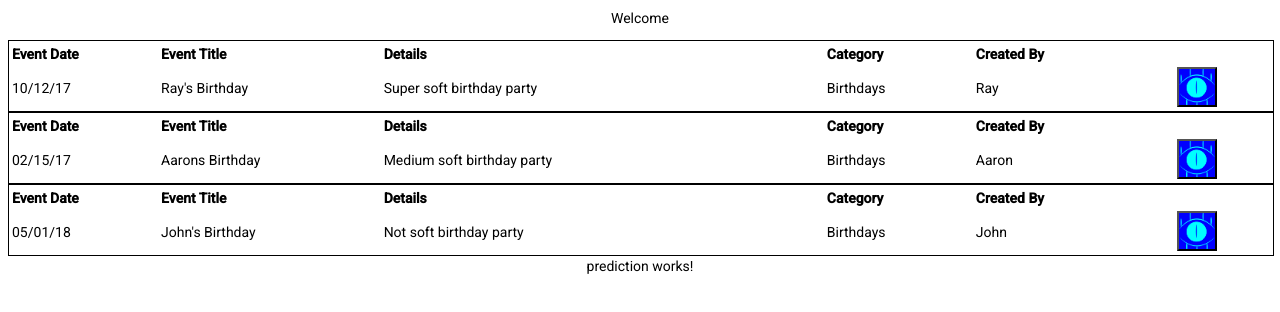
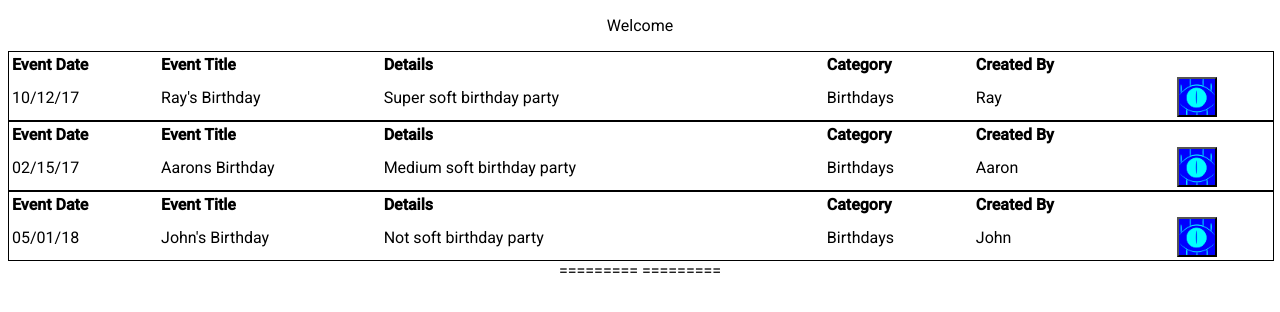
Before and after one commit to deibele1/First-Java-Project, an Angular app in the folder frontEnd/StreetCred/: page / in a window 1280 px wide. Both pictures are taken after a click on the button "Log In". Shown: the top 312 px of the page. Built offline with nearby package versions, Linux system fonts and the light colour scheme.

Commit message:
fixed maybe

```diff
--- a/frontEnd/StreetCred/angular.json
+++ b/frontEnd/StreetCred/angular.json
@@ -24,19 +24,16 @@
                             "src/assets"
                         ],
                         "styles": [
-              "./node_modules/@angular/material/prebuilt-themes/indigo-pink.css",
                             "src/styles.css"
                         ],
                         "scripts": []
                     },
                     "configurations": {
                         "production": {
-              "fileReplacements": [
-                {
+                            "fileReplacements": [{
                                 "replace": "src/environments/environment.ts",
                                 "with": "src/environments/environment.prod.ts"
-                }
-              ],
+                            }],
                             "optimization": true,
                             "outputHashing": "all",
                             "sourceMap": false,
@@ -45,8 +42,7 @@
                             "extractLicenses": true,
                             "vendorChunk": false,
                             "buildOptimizer": true,
-              "budgets": [
-                {
+                            "budgets": [{
                                     "type": "initial",
                                     "maximumWarning": "2mb",
                                     "maximumError": "5mb"
--- a/frontEnd/StreetCred/src/app/home/home.component.ts
+++ b/frontEnd/StreetCred/src/app/home/home.component.ts
@@ -1,6 +1,7 @@
-import { Component, OnInit } from '@angular/core';
+import { Component, OnInit, ViewChild } from '@angular/core';
 import { EventModel } from '../Models/EventModel'
 import { AppServices } from '../Services/app-services.service';
+import { PredictionComponent } from '../prediction/prediction.component';
 
 @Component({
   selector: 'app-home',
@@ -8,6 +9,7 @@ import { AppServices } from '../Services/app-services.service';
   styleUrls: ['./home.component.css']
 })
 export class HomeComponent implements OnInit {
+  @ViewChild(PredictionComponent) predComp!: PredictionComponent;
 
   static username: string;
   static showPres: boolean = false;
@@ -51,6 +53,6 @@ export class HomeComponent implements OnInit {
 
   getPredictions(eventID: number): void {
     console.log(eventID);
-
+    this.predComp.num = eventID;
   }
 }
--- a/frontEnd/StreetCred/src/app/prediction/prediction.component.html
+++ b/frontEnd/StreetCred/src/app/prediction/prediction.component.html
@@ -1 +1 @@
-<p>prediction works!</p>
+<div> ========= {{ num }} ========= </div>
--- a/frontEnd/StreetCred/src/app/prediction/prediction.component.ts
+++ b/frontEnd/StreetCred/src/app/prediction/prediction.component.ts
@@ -1,4 +1,4 @@
-import { Component, OnInit } from '@angular/core';
+import { Component, OnInit, Input } from '@angular/core';
 
 @Component({
   selector: 'app-prediction',
@@ -7,6 +7,8 @@ import { Component, OnInit } from '@angular/core';
 })
 export class PredictionComponent implements OnInit {
 
+  @Input() num: number;
+
   constructor() { }
 
   ngOnInit(): void {
```
Also changed, not shown: frontEnd/StreetCred/src/app/Models/PredictionModel.ts (added, +9 -0 lines), 1 other file (tests, documents, lock files or other folders). Lines whose indentation alone changed are shown as unchanged.
